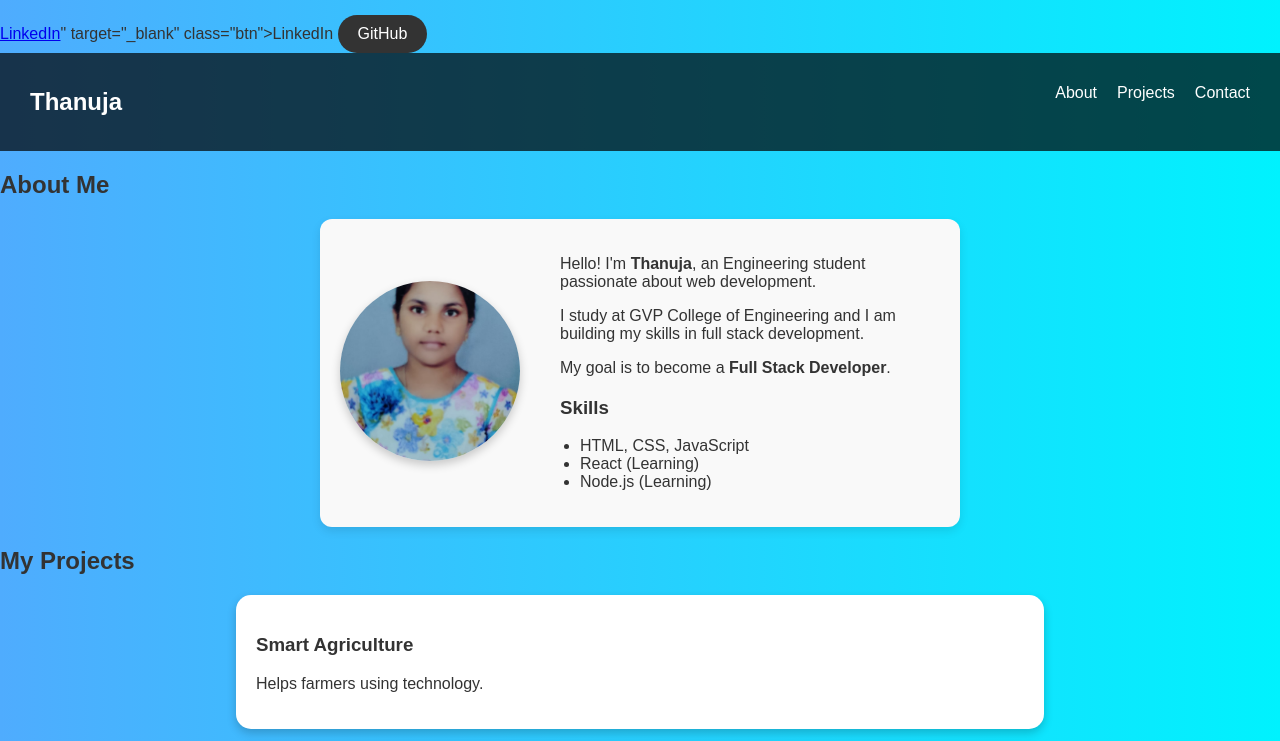
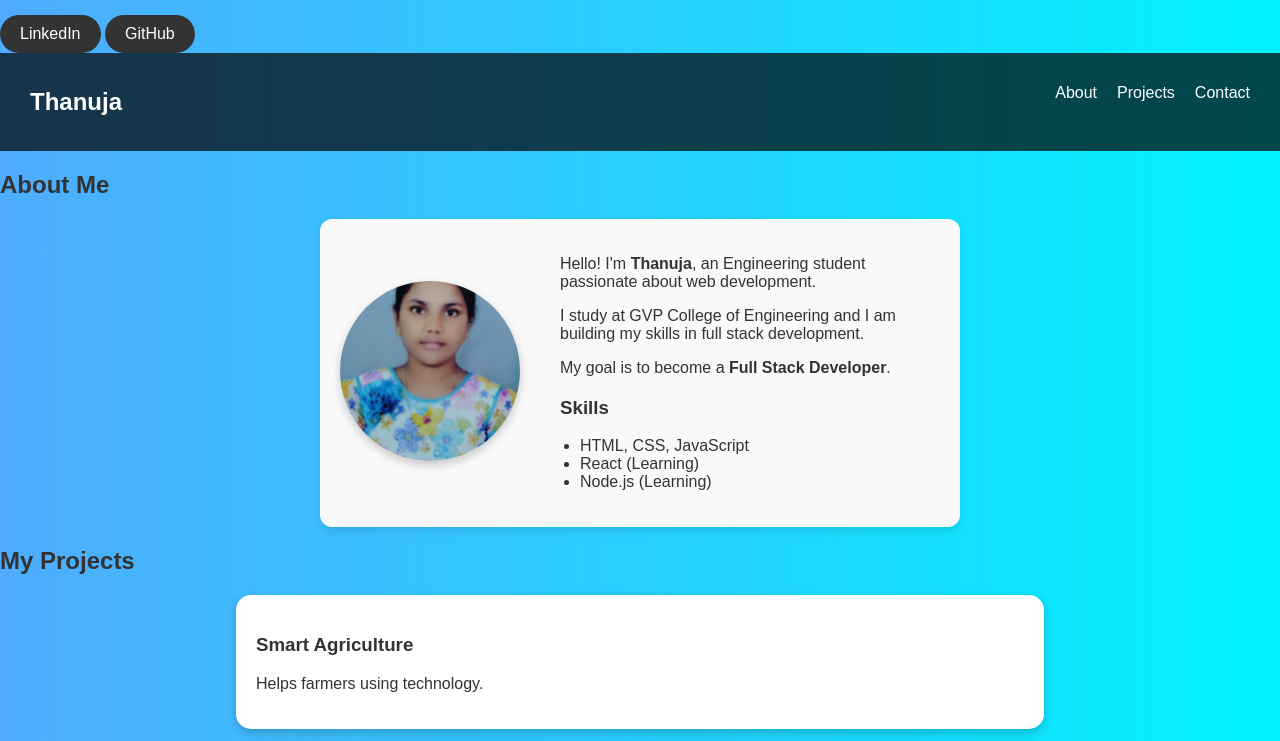
Before and after one commit to thanuja692/portfolio, a plain HTML site: page index.html in a window 1280 px wide. Shown: the top 741 px of the page. Drawn offline with Linux system fonts and the light colour scheme.

Commit message:
Add files via upload

```diff
--- a/index.html
+++ b/index.html
@@ -5,7 +5,7 @@
 <meta name="viewport" content="width=device-width, initial-scale=1.0">
 <title>Thanuja Portfolio</title>
 <link rel="stylesheet" href="style.css">
-<a href="https://www.linkedin.com/in/morla-thanuja-9783ab331" target="_blank">LinkedIn</a>" target="_blank" class="btn">LinkedIn</a>
+<a href="https://www.linkedin.com/in/morla-thanuja-9783ab331" target="_blank" class="btn">LinkedIn</a>
 <a href="https://github.com/thanuja692" target="_blank" class="btn">GitHub</a>
 </head>
 
```
